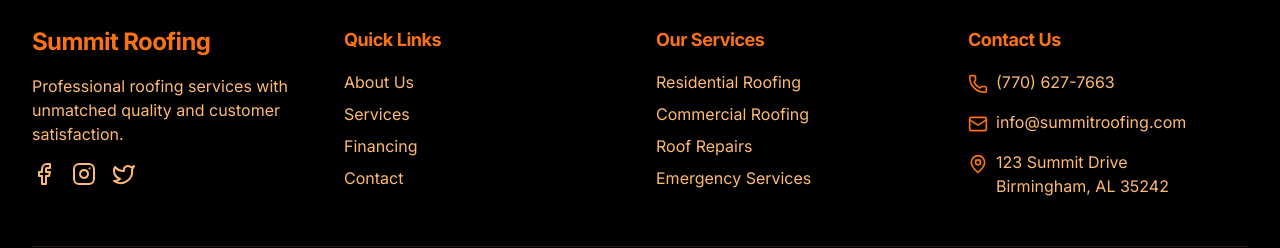
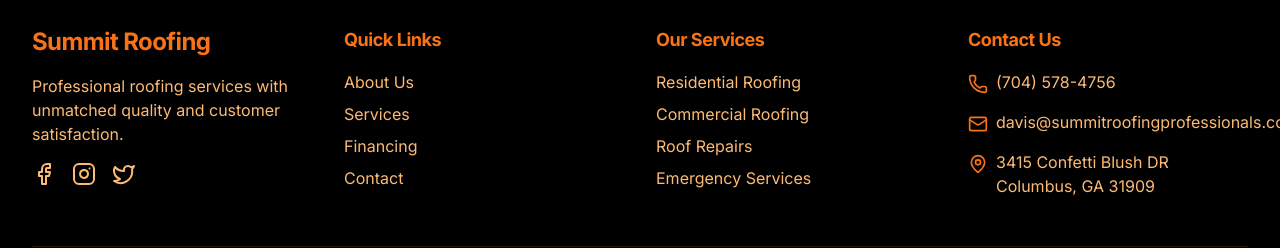
Before and after one commit to Hash0utlaw/sr, a Next.js app: page / in a window 1280 px wide. Shown: the part 2998-3246 px from the top of the page. Built offline with nearby package versions, Linux system fonts and the light colour scheme.

Commit message:
removed tile resident, fixed footer

```diff
--- a/app/commercial/page.tsx
+++ b/app/commercial/page.tsx
@@ -58,7 +58,7 @@ export default function CommercialRoofing() {
       <ServiceHeader
         title="Commercial Roofing"
         description="Durable and efficient roofing solutions for your business"
-        backgroundImage="/commercial/tpo-hero.png"
+        backgroundImage="/commercial /tpo-hero.png"
       />
       <Section>
         <div className="grid md:grid-cols-2 gap-8 items-center">
@@ -77,7 +77,7 @@ export default function CommercialRoofing() {
           </div>
           <div className="animate-fade-in-right relative h-[400px]">
             <Image
-              src="/commercial/tpo-gallery-1.png"
+              src="/commercial /tpo-gallery-1.png"
               alt="Commercial Roofing"
               fill
               className="rounded-lg shadow-lg object-cover"
--- a/app/residential/page.tsx
+++ b/app/residential/page.tsx
@@ -18,12 +18,7 @@ const residentialRoofingTypes = [
     href: "/residential/metal-roofing",
     imageUrl: "/residential/metal-roofing.png"
   },
-  {
-    title: "Tile Roofing",
-    description: "Elegant and long-lasting roofing solution for distinctive homes",
-    href: "/residential/tile-roofing",
-    imageUrl: "/residential/tile-hero.png"
-  },
+
   {
     title: "Roof Repairs and Maintenance",
     description: "Expert care to extend the life of your residential roof",
--- a/components/footer.tsx
+++ b/components/footer.tsx
@@ -95,27 +95,27 @@ export function Footer() {
               <li className="flex items-start space-x-2">
                 <Phone className="w-5 h-5 mt-1 text-orange-500 flex-shrink-0" />
                 <a
-                  href="tel:(770) 627-7663"
+                  href="tel:704-578-4756"
                   className="text-orange-300 hover:text-orange-500 transition-colors hover-lift"
                 >
-                  (770) 627-7663
+                  (704) 578-4756
                 </a>
               </li>
               <li className="flex items-start space-x-2">
                 <Mail className="w-5 h-5 mt-1 text-orange-500 flex-shrink-0" />
                 <a
-                  href="mailto:info@summitroofing.com"
+                  href="mailto:davis@summitroofingprofessionals.com"
                   className="text-orange-300 hover:text-orange-500 transition-colors hover-lift"
                 >
-                  info@summitroofing.com
+                  davis@summitroofingprofessionals.com
                 </a>
               </li>
               <li className="flex items-start space-x-2">
                 <MapPin className="w-5 h-5 mt-1 text-orange-500 flex-shrink-0" />
                 <span className="text-orange-300">
-                  123 Summit Drive
+                  3415 Confetti Blush DR
                   <br />
-                  Birmingham, AL 35242
+                  Columbus, GA 31909
                 </span>
               </li>
             </ul>
```
